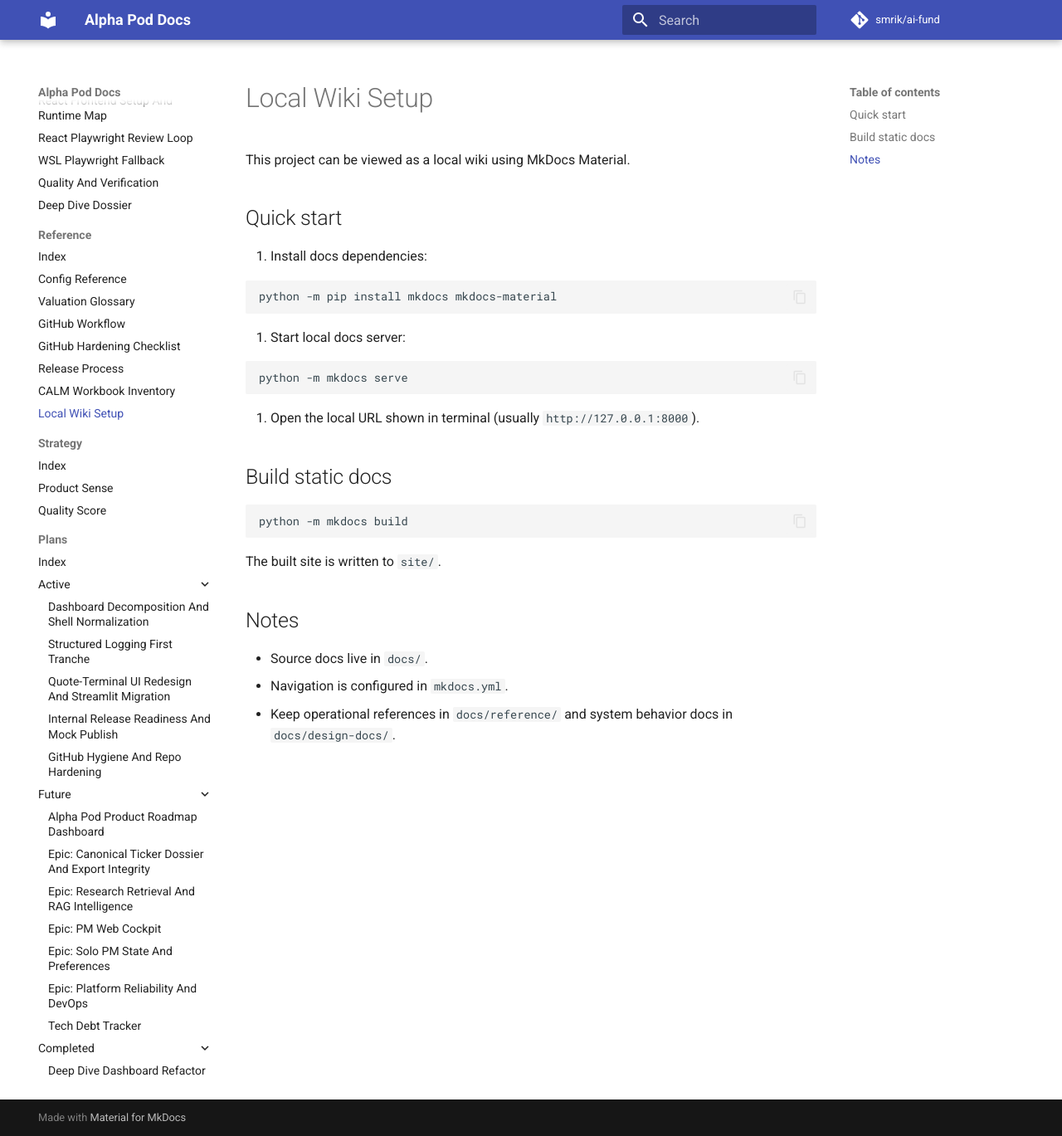
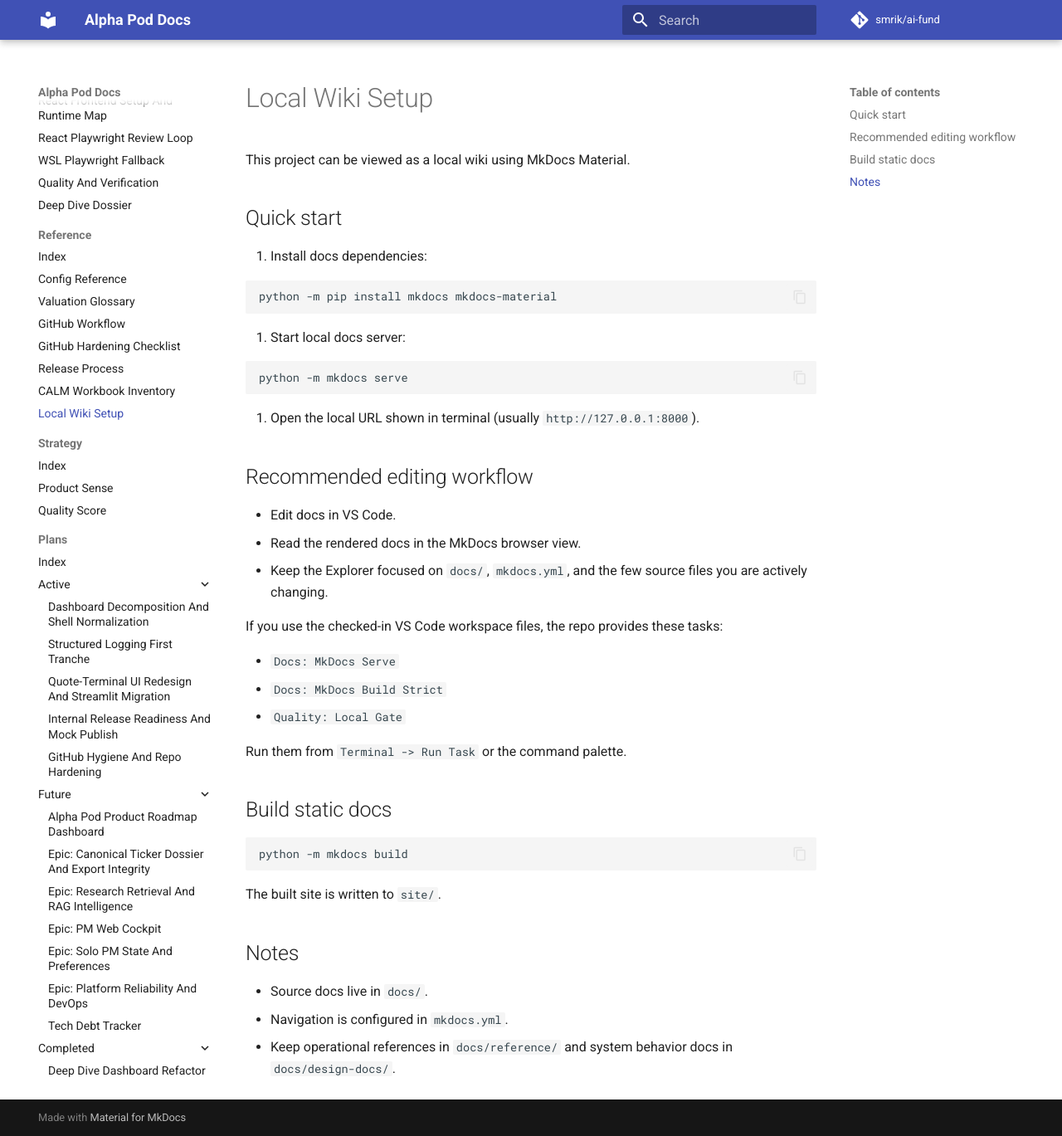
Before and after one commit to smrik/ai-fund, an MkDocs documentation site: the page built from docs/reference/local-wiki.md, in a window 1280 px wide and 1369 px high. Shown: the whole window at 83% size. Built offline with MkDocs 1.6.1 and Material for MkDocs 9.7.7, drawn with Linux system fonts in a browser that asks for light colours; comment, search, counter and statistics services are not loaded.

Commit message:
docs: add vscode docs workflow helpers

````diff
--- a/docs/reference/local-wiki.md
+++ b/docs/reference/local-wiki.md
@@ -18,6 +18,20 @@ python -m mkdocs serve
 
 3. Open the local URL shown in terminal (usually `http://127.0.0.1:8000`).
 
+## Recommended editing workflow
+
+- Edit docs in VS Code.
+- Read the rendered docs in the MkDocs browser view.
+- Keep the Explorer focused on `docs/`, `mkdocs.yml`, and the few source files you are actively changing.
+
+If you use the checked-in VS Code workspace files, the repo provides these tasks:
+
+- `Docs: MkDocs Serve`
+- `Docs: MkDocs Build Strict`
+- `Quality: Local Gate`
+
+Run them from `Terminal -> Run Task` or the command palette.
+
 ## Build static docs
 
 ```bash
````
